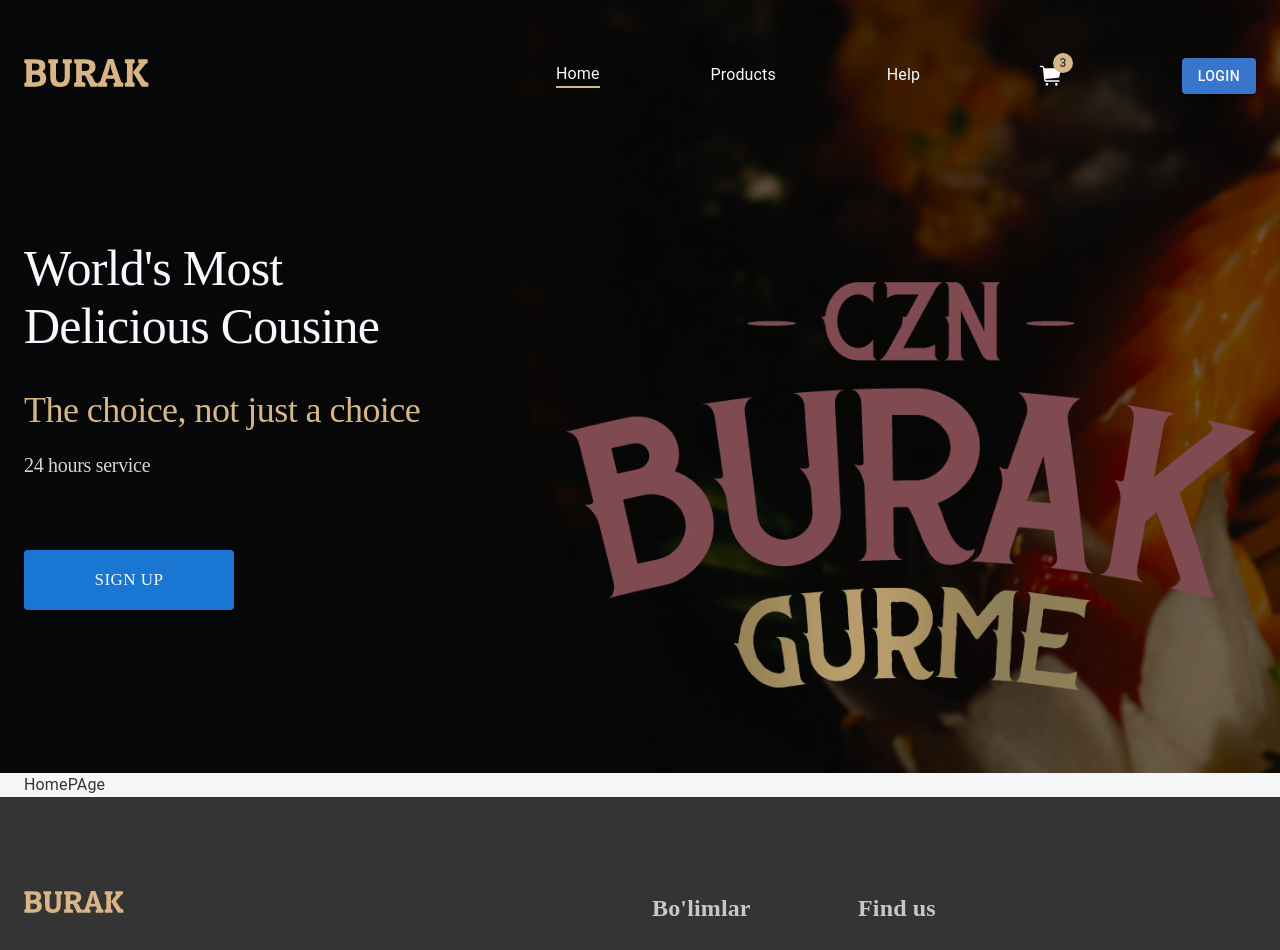
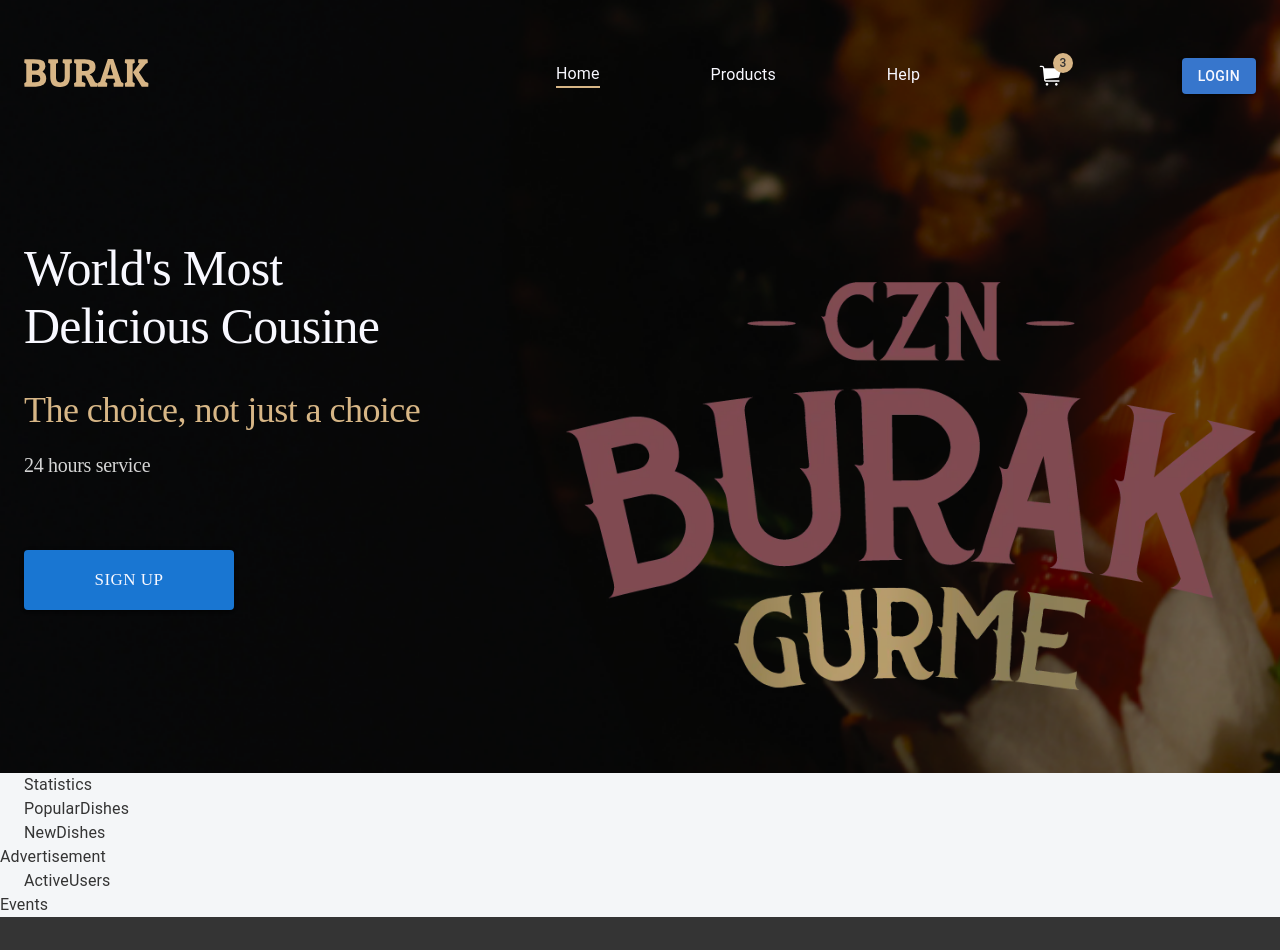
Before and after one commit to ismatbektaylonov-boop/burak-react, a React (Create React App) app: page / in a window 1280 px wide. Shown: the top 950 px of the page. Built offline with nearby package versions, Linux system fonts and the light colour scheme.

Commit message:
fix: organize homepage related sectional component

```diff
--- /dev/null
+++ b/src/app/screens/homePage/ActiveUsers.tsx
@@ -0,0 +1,10 @@
+// import React from "react";
+import { Container } from '@mui/material'
+
+export default function ActiveUsers() {
+	return (
+		<div>
+			<Container>ActiveUsers</Container>
+		</div>
+	)
+}
--- /dev/null
+++ b/src/app/screens/homePage/Advertisement.tsx
@@ -0,0 +1,5 @@
+// import React from "react";
+
+export default function Advertisement() {
+	return <div>Advertisement</div>
+}
--- /dev/null
+++ b/src/app/screens/homePage/Events.tsx
@@ -0,0 +1,5 @@
+// import React from "react";
+
+export default function Events() {
+	return <div>Events</div>
+}
--- /dev/null
+++ b/src/app/screens/homePage/NewDishes.tsx
@@ -0,0 +1,10 @@
+// import React from "react";
+import { Container } from '@mui/material'
+
+export default function NewDishes() {
+	return (
+		<div>
+			<Container>NewDishes</Container>
+		</div>
+	)
+}
--- /dev/null
+++ b/src/app/screens/homePage/PopularDishes.tsx
@@ -0,0 +1,10 @@
+// import React from "react";
+import { Container } from '@mui/material'
+
+export default function PopularDishes() {
+	return (
+		<div>
+			<Container>PopularDishes</Container>
+		</div>
+	)
+}
--- /dev/null
+++ b/src/app/screens/homePage/Statistics.tsx
@@ -0,0 +1,10 @@
+// import React from "react";
+import { Container } from '@mui/material'
+
+export default function Statistics() {
+	return (
+		<div>
+			<Container>Statistics</Container>
+		</div>
+	)
+}
--- a/src/app/screens/homePage/index.tsx
+++ b/src/app/screens/homePage/index.tsx
@@ -1,5 +1,19 @@
-import { Container } from '@mui/material'
+import ActiveUsers from './ActiveUsers'
+import Advertisement from './Advertisement'
+import Events from './Events'
+import NewDishes from './NewDishes'
+import PopularDishes from './PopularDishes'
+import Statistics from './Statistics'
 
 export default function HomePage() {
-	return <Container>HomePAge</Container>
+	return (
+		<div className='homepage'>
+			<Statistics />
+			<PopularDishes />
+			<NewDishes />
+			<Advertisement />
+			<ActiveUsers />
+			<Events />
+		</div>
+	)
 }
--- /dev/null
+++ b/src/css/home.css
@@ -0,0 +1,4 @@
+.homepage {
+	width: 100%;
+	height: auto;
+}
```
